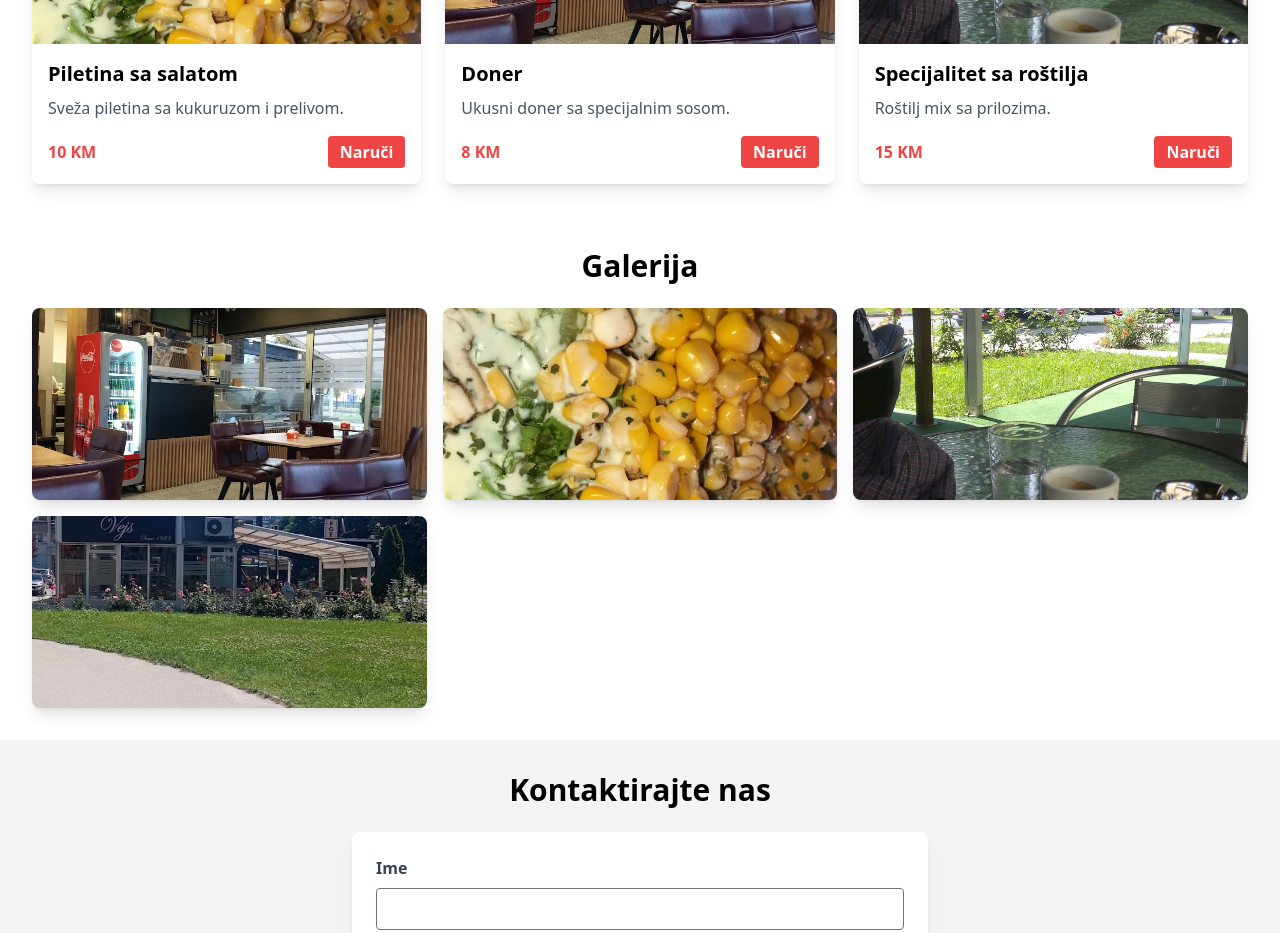
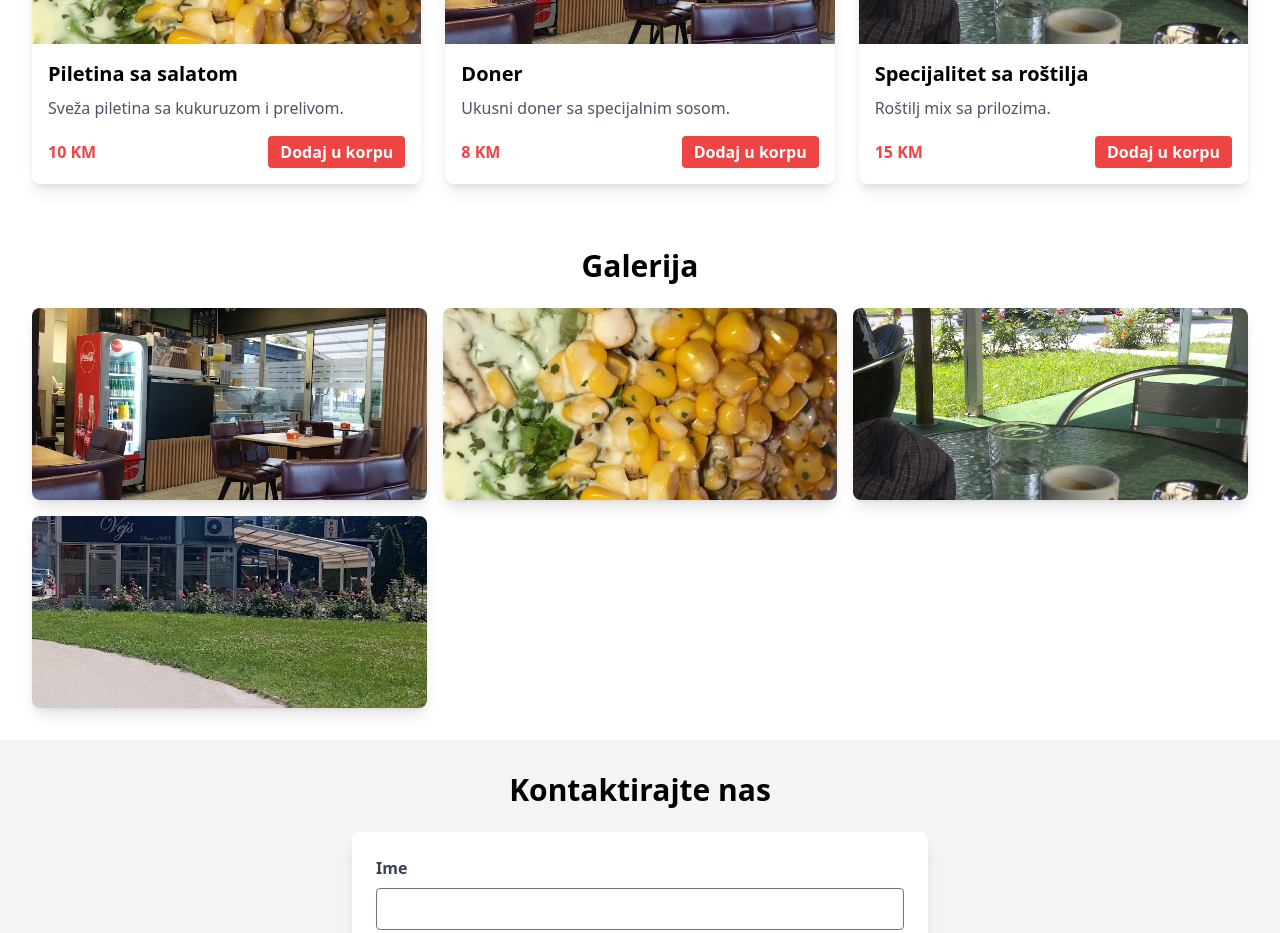
Before and after one commit to DinoCustovic-dev/vejs-food, a Next.js app: page / in a window 1280 px wide. Shown: the part 980-1913 px from the top of the page. Built offline with nearby package versions, Linux system fonts and the light colour scheme.

Commit message:
feat: prouct-button

```diff
--- a/src/app/components/ProductCard.tsx
+++ b/src/app/components/ProductCard.tsx
@@ -30,7 +30,7 @@ const ProductCard: React.FC<ProductCardProps> = ({
         <div className='flex justify-between items-center'>
           <span className='text-red-500 font-bold'>{price} KM</span>
           <button className='bg-red-500 hover:bg-red-600 text-white font-bold py-1 px-3 rounded'>
-            Naruči
+            Dodaj u korpu
           </button>
         </div>
       </div>
```
